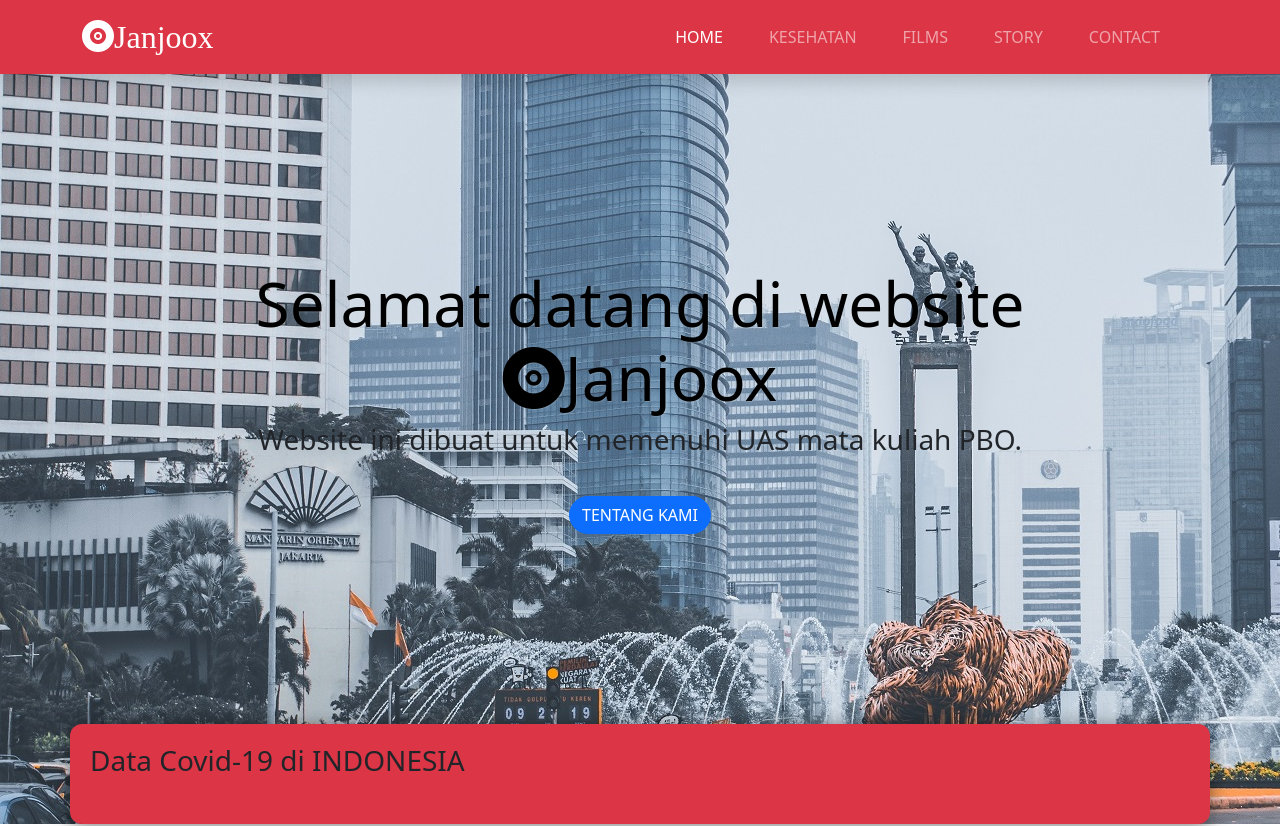
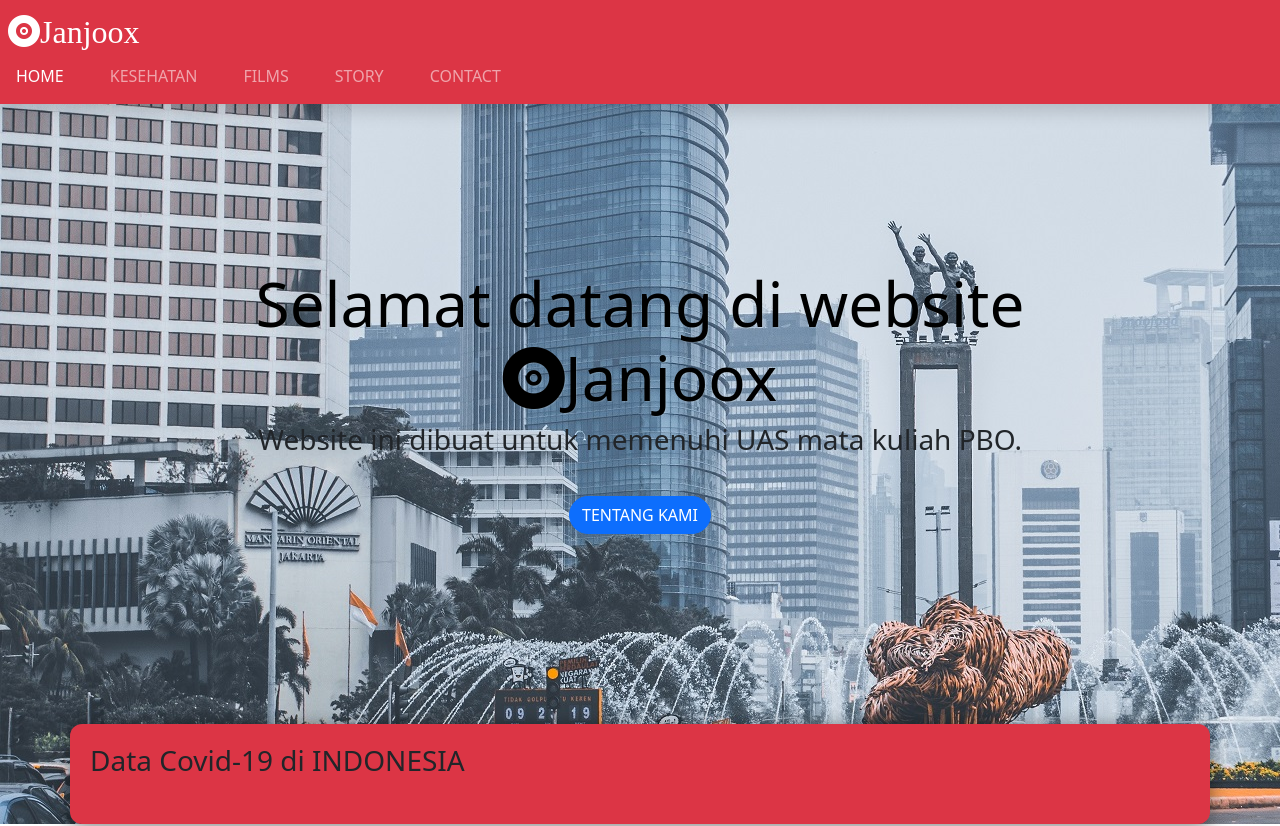
Before and after one commit to rafiqchasnanhabibi/janjoox, a plain HTML site: page index.html in a window 1280 px wide. Shown: the top 826 px of the page. Drawn offline with nearby package versions, Linux system fonts and the light colour scheme; no server answers; a web font is replaced by a local one.

Commit message:
Update index.html

```diff
--- a/index.html
+++ b/index.html
@@ -24,7 +24,7 @@
 <body id="home">
   <!-- Navbar -->
   <nav class="navbar navbar-expand-lg navbar-dark bg-danger shadow p-2 fixed-top">
-    <div class="container">
+    <div class="containero">
       <a class="navbar-brand" href="#home"><i class="bi bi-vinyl-fill"></i>Janjoox</a>
       <button class="navbar-toggler" type="button" data-bs-toggle="collapse" data-bs-target="#navbarNav"
         aria-controls="navbarNav" aria-expanded="false" aria-label="Toggle navigation">
```
